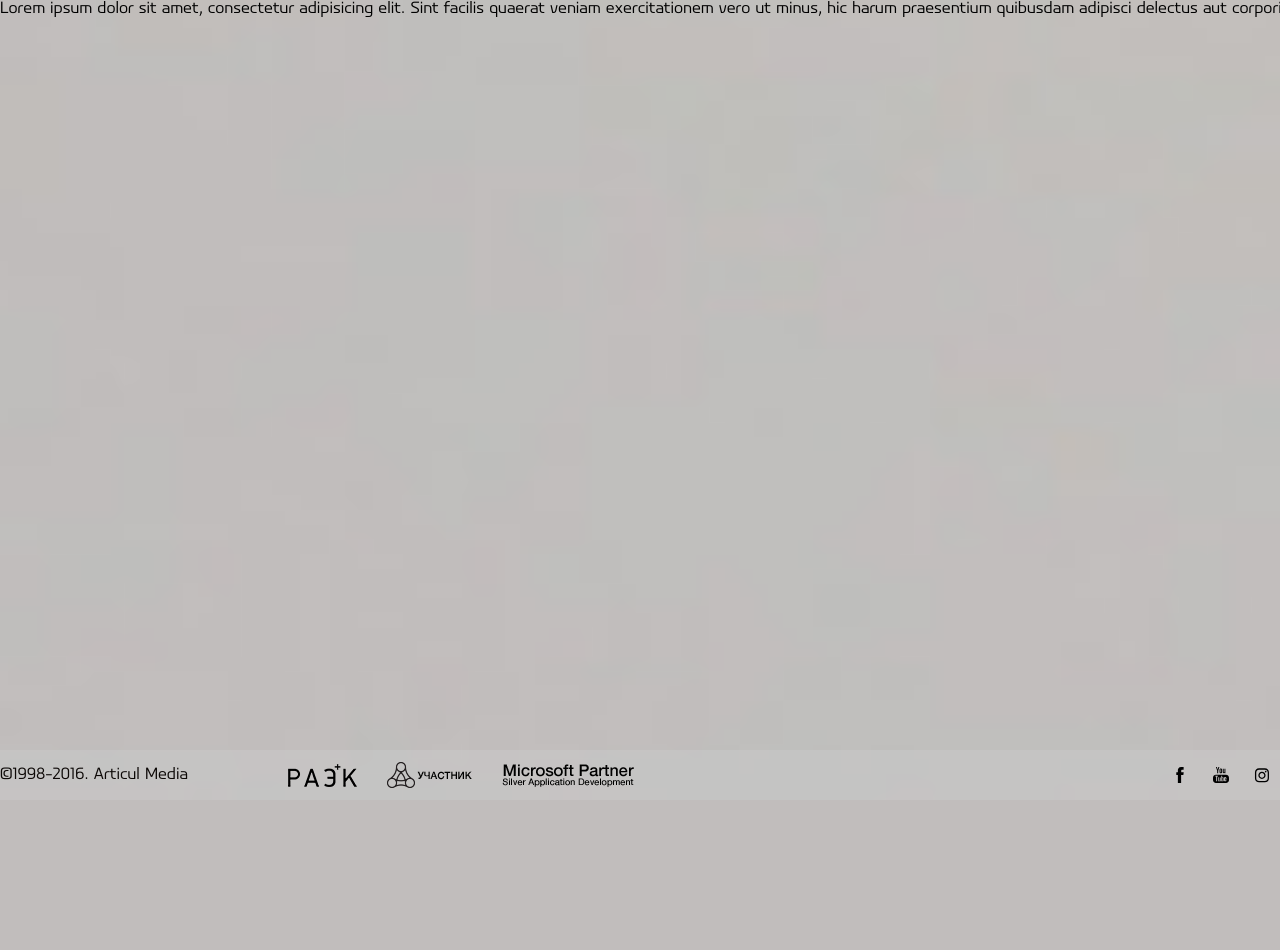
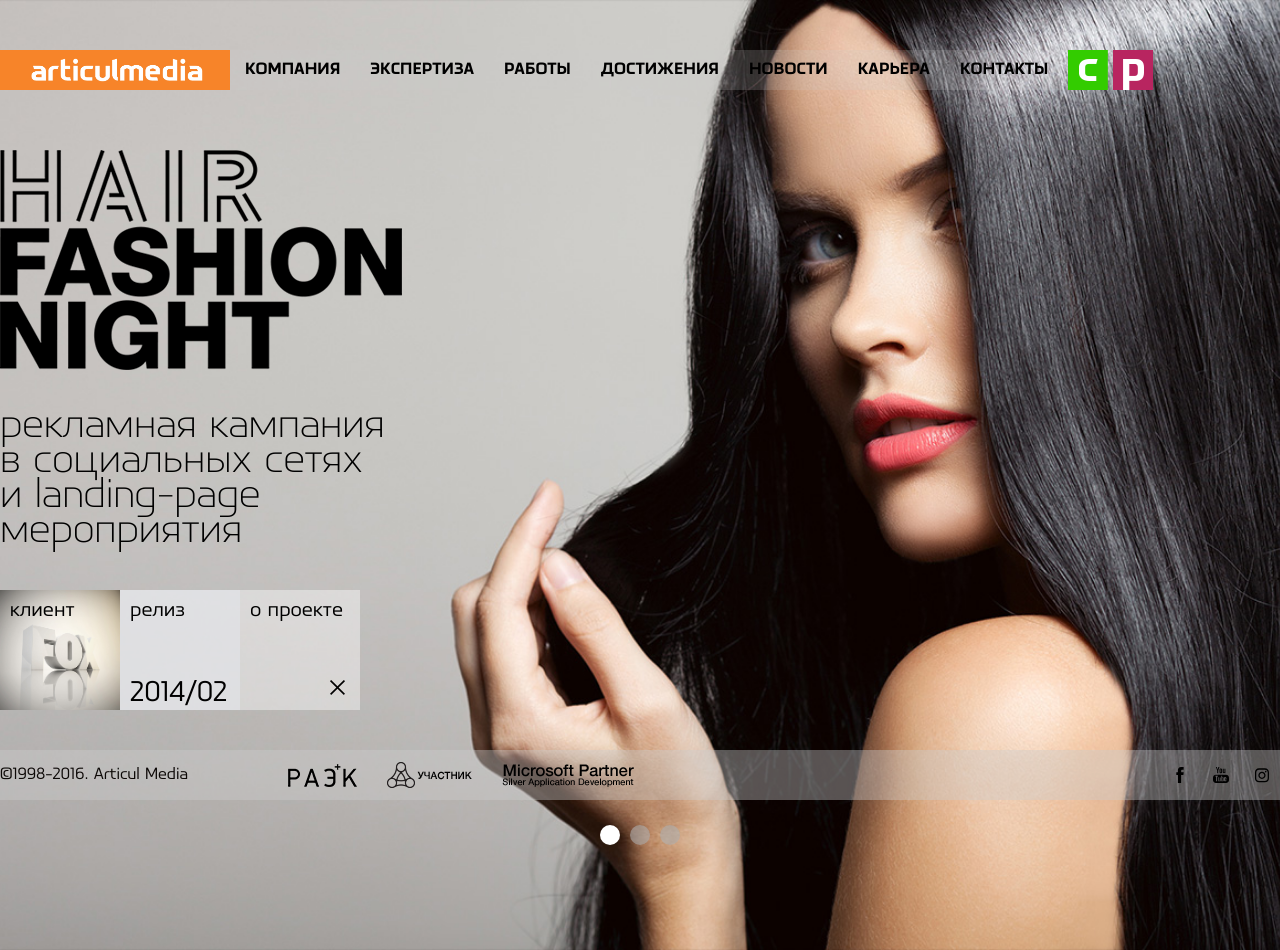
Before and after one commit to Spitefulliar/art-front, a PHP site: template local/templates/articulmedia/layout/layout.twig in a window 1280 px wide. Before the commit the page ends 788 px from the top, so only its background shows below. Run offline with PHP 8.4, Linux system fonts and the light colour scheme; the template is opened without the code that fills it, so the values that code supplies are empty; some libraries are stand-ins or nearby versions.

Commit message:
main page slider

```diff
--- a/local/templates/articulmedia/assets/bundle.css
+++ b/local/templates/articulmedia/assets/bundle.css
@@ -99,7 +99,11 @@ svg {
   height: 40px;
   display: -ms-flexbox;
   display: flex;
-  position: relative; }
+  z-index: 2;
+  position: absolute;
+  left: 50%;
+  -ms-transform: translateX(-50%);
+      transform: translateX(-50%); }
   .header__logo {
     display: inline-block;
     width: 230px;
@@ -536,17 +540,29 @@ html.remodal-is-locked {
       margin: 0 0 50px 0;
       text-transform: uppercase; }
 
+.slick-slider__item {
+  padding-top: 150px;
+  background-repeat: no-repeat;
+  background-position: 50% 50%;
+  background-size: cover;
+  height: 100vh; }
+
+.slick-slider__text {
+  font-size: 40px;
+  color: #000000;
+  font-weight: 100;
+  line-height: 35px; }
+
 .slick-slider {
-  position: relative;
-  height: 100vh;
-  position: fixed;
-  top: 0;
-  left: 0; }
-  .slick-slider__item {
-    background-repeat: no-repeat;
-    background-position: 50% 50%;
-    background-size: cover;
-    height: 100vh; }
+  margin: 0 !important; }
 
 .slick-dots {
-  background: #000; }
+  bottom: 100px; }
+  .slick-dots li {
+    background: #c2c2c2;
+    background: rgba(174, 174, 174, 0.6);
+    border-radius: 50%; }
+    .slick-dots li.slick-active {
+      background: #ffffff; }
+    .slick-dots li button {
+      display: none; }
--- a/local/templates/articulmedia/layout/layout.twig
+++ b/local/templates/articulmedia/layout/layout.twig
@@ -77,14 +77,43 @@
 
 <div class="slick-slider">
   <div class="slick-slider__item" style="background-image: url('../local/templates/articulmedia/img/desktop/bg.jpg');">
-    Lorem ipsum dolor sit amet, consectetur adipisicing elit. Sint facilis quaerat veniam exercitationem vero ut minus, hic harum praesentium quibusdam adipisci delectus aut corporis, debitis illo laboriosam est omnis quidem.
+    <div class="container">
+      <div>
+        <img src="../local/templates/articulmedia/img/desktop/hair.png" alt="">
+      </div>
+      <p class="slick-slider__text">
+        рекламная кампания<br>
+        в социальных сетях<br>
+        и landing-page<br>
+        мероприятия
+      </p>
+      <div class="about-block">
+        <div class="about-block__item about-block__item--client" style="background-image: url('../local/templates/articulmedia/img/desktop/about-fox.jpg');">
+          <span class="about-block__title">клиент</span>
+        </div>
+        <div class="about-block__item about-block__item--date">
+          <span class="about-block__title">релиз</span>
+          <span class="about-block__date">2014/02</span>
+        </div>
+        <div class="about-block__item about-block__item--project">
+          <span class="about-block__title">о проекте</span>
+        </div>
+    </div>
+    </div>
   </div>
   <div class="slick-slider__item" style="background-image: url('../local/templates/articulmedia/img/desktop/case1.jpg');">
-    <p><span>Lorem ipsum dolor sit amet, consectetur adipisicing elit. Voluptatum tempore fuga perferendis vero placeat ipsa molestias, dolores reiciendis nesciunt, facere eveniet, quos libero corrupti nisi suscipit impedit ea in, magni!</span><span>Porro, provident, similique. Et explicabo facilis, optio quasi placeat laudantium dicta expedita minus pariatur inventore eveniet omnis nulla doloribus laboriosam quam libero sunt sapiente. Ab molestiae laudantium, quos distinctio non.</span></p>
+    <div class="container">
+      Lorem ipsum dolor sit amet, consectetur adipisicing elit. Sint facilis quaerat veniam exercitationem vero ut minus, hic harum praesentium quibusdam adipisci delectus aut corporis, debitis illo laboriosam est omnis quidem.
+    </div>
+  </div>
+  <div class="slick-slider__item" style="background-image: url('../local/templates/articulmedia/img/desktop/bg2.jpg');">
+    <div class="container">
+      Lorem ipsum dolor sit amet, consectetur adipisicing elit. Sint facilis quaerat veniam exercitationem vero ut minus, hic harum praesentium quibusdam adipisci delectus aut corporis, debitis illo laboriosam est omnis quidem.
+    </div>
   </div>
 </div>
 
-<main class="main remodal-bg">
+<!-- <main class="main remodal-bg">
   <section class="content">
       <div class="container">
       <p>Lorem ipsum dolor sit amet, consectetur adipisicing elit. Voluptate nobis tempore vero, sapiente, modi cumque delectus, sed veritatis eligendi quibusdam facilis libero voluptatibus ad quaerat accusamus hic fugiat quod nam. lorem*50</p>
@@ -103,7 +132,7 @@
     <button data-remodal-action="cancel" class="remodal-cancel">Cancel</button>
     <button data-remodal-action="confirm" class="remodal-confirm">OK</button>
   </div>
-</main>
+</main>  -->
 {% endblock %}
 
 {% block test %}
```
Also changed, not shown: local/templates/articulmedia/css/styles.scss (+31 -7 lines), local/templates/articulmedia/img/desktop/bg2.jpg (added), local/templates/articulmedia/img/desktop/hair.png (added).
